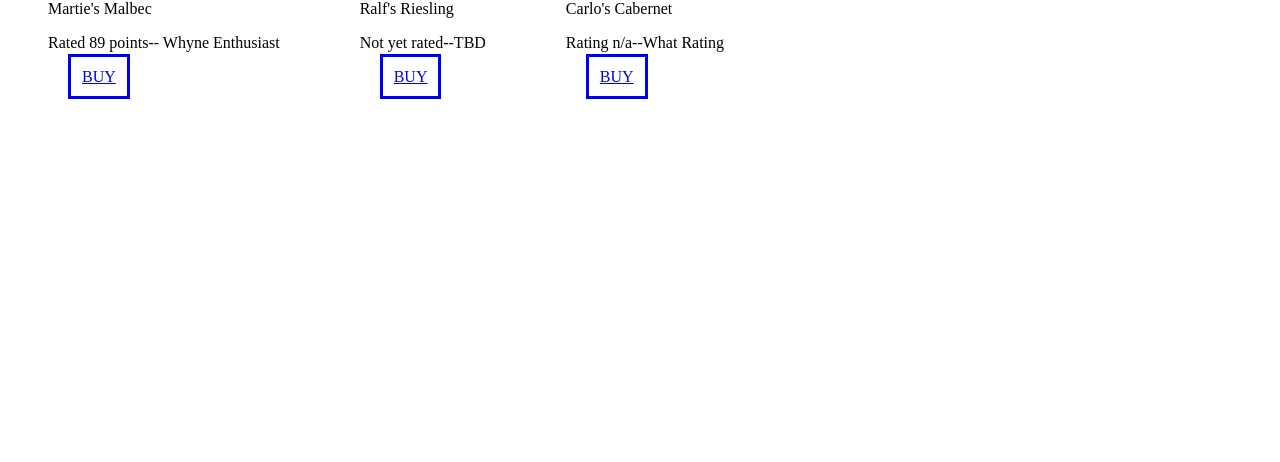
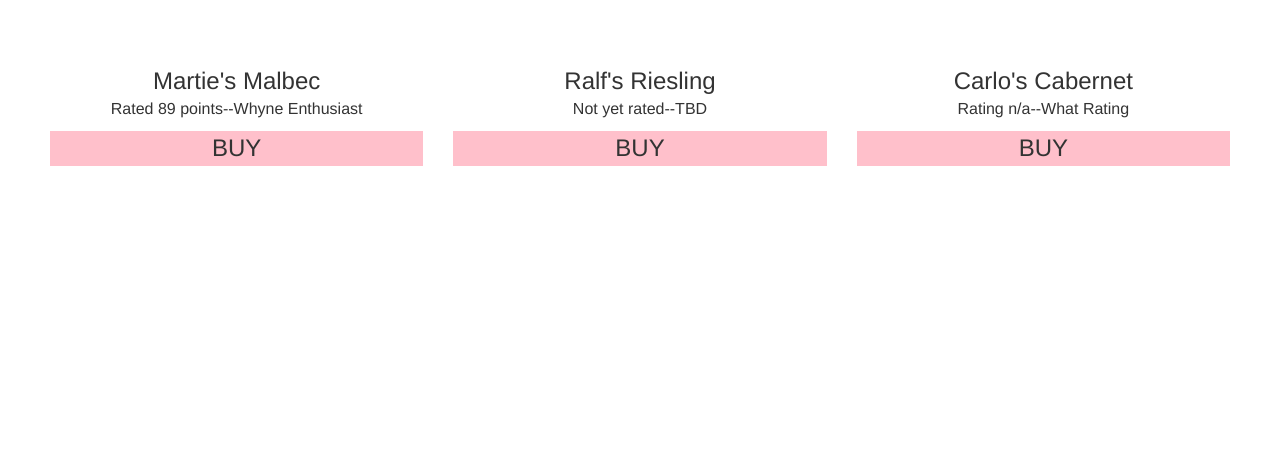
Before and after one commit to tarakonradi/VineyardSite, a plain HTML site: page retailer.html in a window 1280 px wide. Shown: the part 338-800 px from the top of the page. Drawn offline with nearby package versions, Linux system fonts and the light colour scheme.

Commit message:
retail page

```diff
--- a/retailer.css
+++ b/retailer.css
@@ -37,14 +37,68 @@
 	width: 100%;
 }
 
-.stores li {
-	list-style-type: none;
-	float: left;
-	margin-right: 80px;
+.col-md-4 {
+	text-align: center;
+	font-size: 18pt;
+	margin-bottom: 15px;
 }
 
-.stores a {
-	border: solid;
-	padding: 11px;
-	margin-left: 20px;
+.lightbox img {
+    position: absolute;
+    top: 50%;
+    left: 50%;
+    margin-top: -200px;
+    margin-left: -200px;
+ }
+
+.lightbox a {
+    position: absolute;
+	top: 25px;
+    right: 25px;
+    font-family: Courier;
+    font-size: 20px;
+    color: red;
 }
+
+.discover {
+	text-align: center;
+	font-size: 30pt;
+	margin-bottom: 15px;
+}
+
+.row {
+	padding: 50px;
+	margin-left: auto;
+	margin-right: auto;
+}
+
+p {
+	text-align: center;
+	font-size: 12pt;
+	margin-bottom: 15px;
+}
+
+.enlarge-image {
+	background: pink;
+}
+
+.enlarge-image:hover {
+	opacity: .5;
+
+}
+
+.lightbox {
+	width: 100%;
+	height: 100%;
+	display: none;
+	position: fixed;
+	z-index: 5;
+}
+
+.overlay {
+	position: absolute;
+	width: 100%;
+	height: 100%;
+	opacity: .9;
+	background-color: grey;
+}
--- a/retailer.html
+++ b/retailer.html
@@ -2,8 +2,20 @@
 <head>
 	<title>Wine-O's-Vinyard</title>
 		<link rel="stylesheet" type="text/css" href="retailer.css">
+		<link rel="stylesheet" href="https://maxcdn.bootstrapcdn.com/bootstrap/3.3.4/css/bootstrap.min.css">
+		<script src="https://ajax.googleapis.com/ajax/libs/jquery/2.1.3/jquery.min.js">
+		</script>
+
 </head>
 <body>
+	<div class="lightbox">
+
+		<div class="overlay">
+			<a class="close">Close</a>
+		</div>
+		<img class="enlarged-image" src="">
+	</div>
+
 	<div id="header">
 		<div id ="logo">
 			<a href="index.html"> <img src="#" alt= "Go to Home Page!">
@@ -29,35 +41,53 @@
 	</div>
 <div class="discover">So you want to try the best thing since spray butter?</div>
 
-<div class="stores">
-	<nav>
-		<ul>
-			<li>
-				<p>
-					Martie's Malbec
-				</p>
-				<p>
-					Rated 89 points--	Whyne Enthusiast</p>
-				<a href="https://s-media-cache-ak0.pinimg.com/236x/bf/f1/9a/bff19a2ec57e548e07a050235220cd8c.jpg" target="_blank">
-					BUY
-				</a>
-			</li>
-			<li>
-				<p>Ralf's Riesling</p>
-				<p>Not yet rated--TBD</p>
-				<a href="https://s-media-cache-ak0.pinimg.com/736x/71/b9/0b/71b90b09848895a4f20a31ff4c89d6ae.jpg" target="_blank">
-					BUY
-				</a>
-			</li>
-			<li>
-				<p>Carlo's Cabernet</p>
-				<p>Rating n/a--What Rating</p>
-				<a href="https://s-media-cache-ak0.pinimg.com/736x/90/8b/51/908b51ac084aba76a2c908eff853315d.jpg" target="_blank">
-					BUY
-				</a>
-			</li>
-		</ul>
-	</nav>
+<div class="row">
+	<img class="enlarged-image" src="">
+  <div class="col-md-4">
+  	Martie's Malbec
+	<p>
+		Rated 89 points--Whyne Enthusiast
+	</p>
+	<div class="enlarge-image" data="https://s-media-cache-ak0.pinimg.com/236x/bf/f1/9a/bff19a2ec57e548e07a050235220cd8c.jpg">
+		BUY
+	</div>
+	</div>
+  <div class="col-md-4">
+  	Ralf's Riesling
+		<p>
+			Not yet rated--TBD
+		</p>
+		<div class="enlarge-image" data="https://s-media-cache-ak0.pinimg.com/236x/bf/f1/9a/bff19a2ec57e548e07a050235220cd8c.jpg">
+				BUY
+		</div>
+	</div>
+  <div class="col-md-4">
+  	Carlo's Cabernet
+		<p>
+			Rating n/a--What Rating
+		</p>
+
+		<div class="enlarge-image" data="https://s-media-cache-ak0.pinimg.com/236x/bf/f1/9a/bff19a2ec57e548e07a050235220cd8c.jpg">
+			BUY
+		</div>
+	</div>
 </div>
+
+   <script>
+      $(document).ready(function() {
+        $(".enlarge-image").click(function() {
+          $(".lightbox .enlarged-image").attr("src", $(this).attr("data"));
+          $(".lightbox").show();
+        });
+
+        $(".close").click(function() {
+          $(".lightbox .enlarged-image").attr("src", "");
+          $(".lightbox").hide();
+        });
+      });
+   //  </script>
+
+
+
 </body>
 </html>
```
Also changed, not shown: 1 other file.
